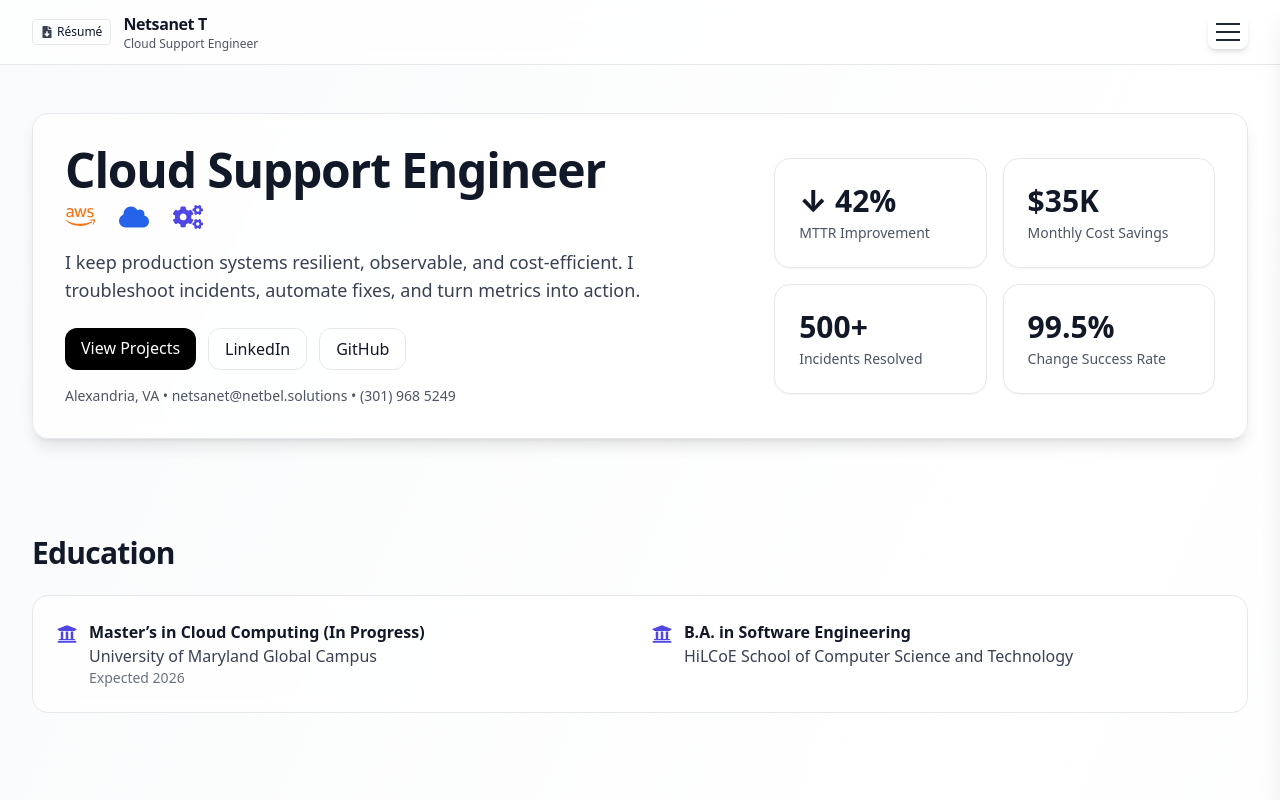
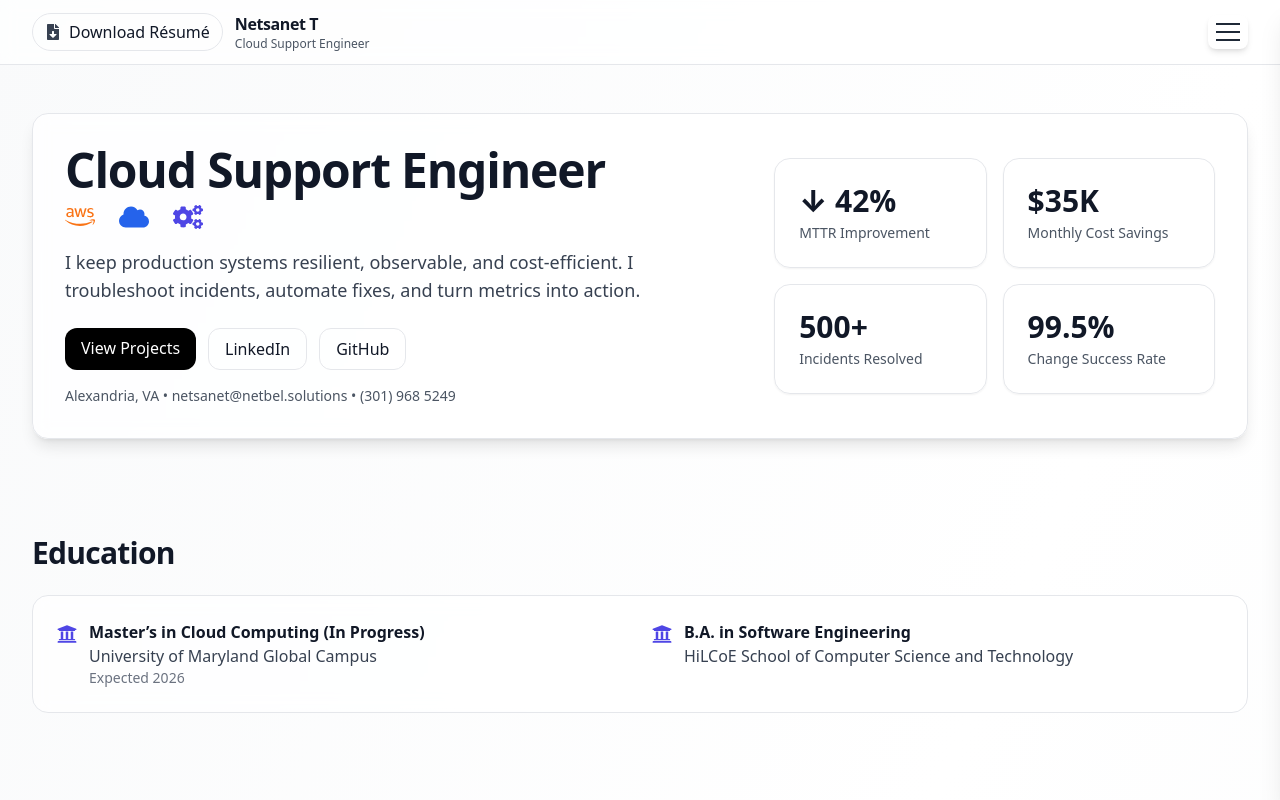
Before and after one commit to netbel131/cloud-showcase, a React (Vite) app: page / in a window 1280 px wide. Shown: the top 800 px of the page. Built offline with nearby package versions, Linux system fonts and the light colour scheme; the HTML template or start-up script is replaced by a standard one.

Commit message:
Update App.tsx with certification logos and Credly links

```diff
--- a/src/App.tsx
+++ b/src/App.tsx
@@ -399,10 +399,15 @@ export default function App() {
         <div className="max-w-7xl mx-auto px-4 sm:px-6 lg:px-8 h-16 flex items-center justify-between">
           {/* Left: Resume + Name + Short Title */}
           <div className="flex items-center gap-3">
-            <a href={PROFILE.resumeUrl} className="flex items-center gap-1 px-2 py-1 rounded border text-xs hover:shadow">
-              <FaFileDownload className="text-gray-700" />
-              Résumé
-            </a>
+           <a
+  href={PROFILE.resumeUrl}
+  target="_blank"
+  rel="noopener noreferrer"
+  className="px-3 py-1.5 rounded-full border hover:shadow flex items-center gap-2"
+>
+  <FaFileDownload className="text-gray-700" />
+  Download Résumé
+</a>
             <div className="flex flex-col">
               <a href="#home" className="font-bold tracking-tight">{PROFILE.name}</a>
               <span className="text-xs text-gray-600">Cloud Support Engineer</span>
@@ -456,11 +461,7 @@ export default function App() {
           >
             <FaFileDownload className="text-gray-700" /> Résumé
           </a>
-          <div className="mt-4 text-sm text-gray-600">
-			{PROFILE.location} • {PROFILE.email} • {PROFILE.phone}
-			<br />
-			🎓 {PROFILE.school}
-				</div>
+
         </nav>
       </aside>
 
```
